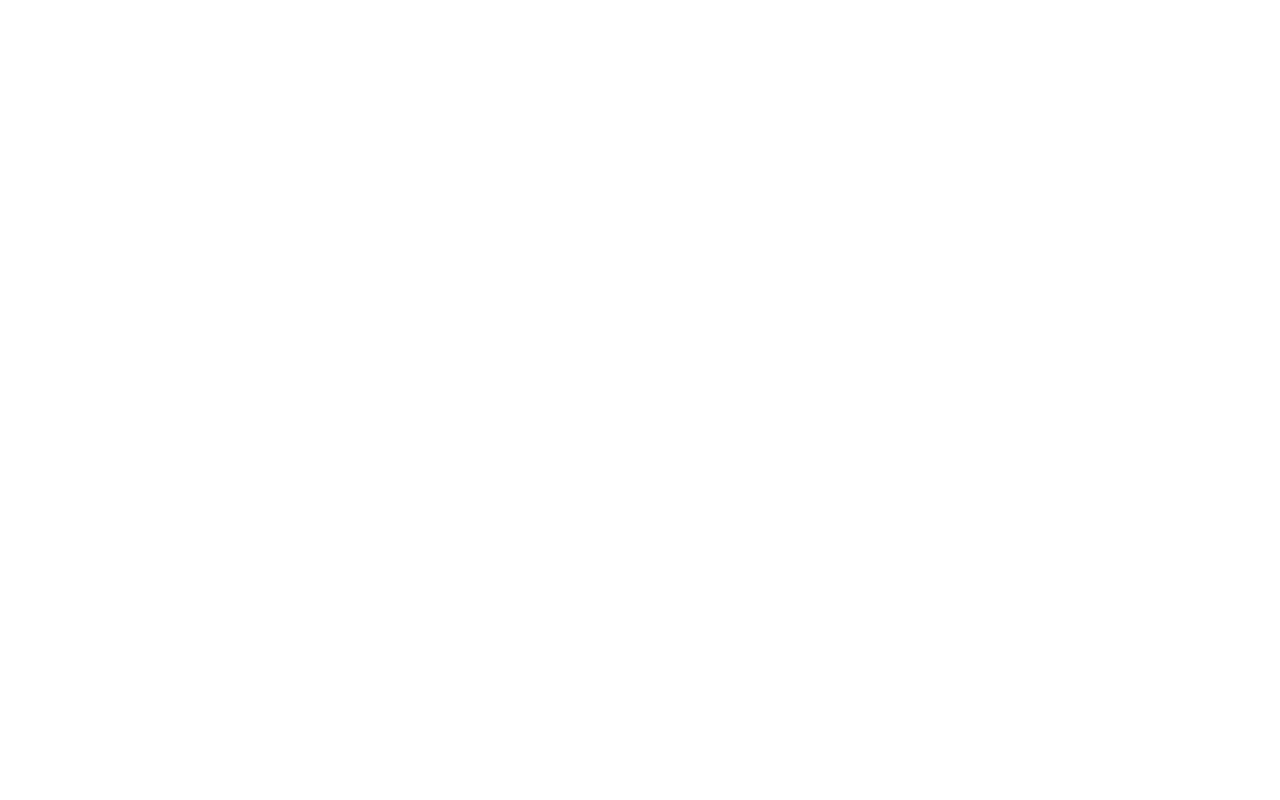
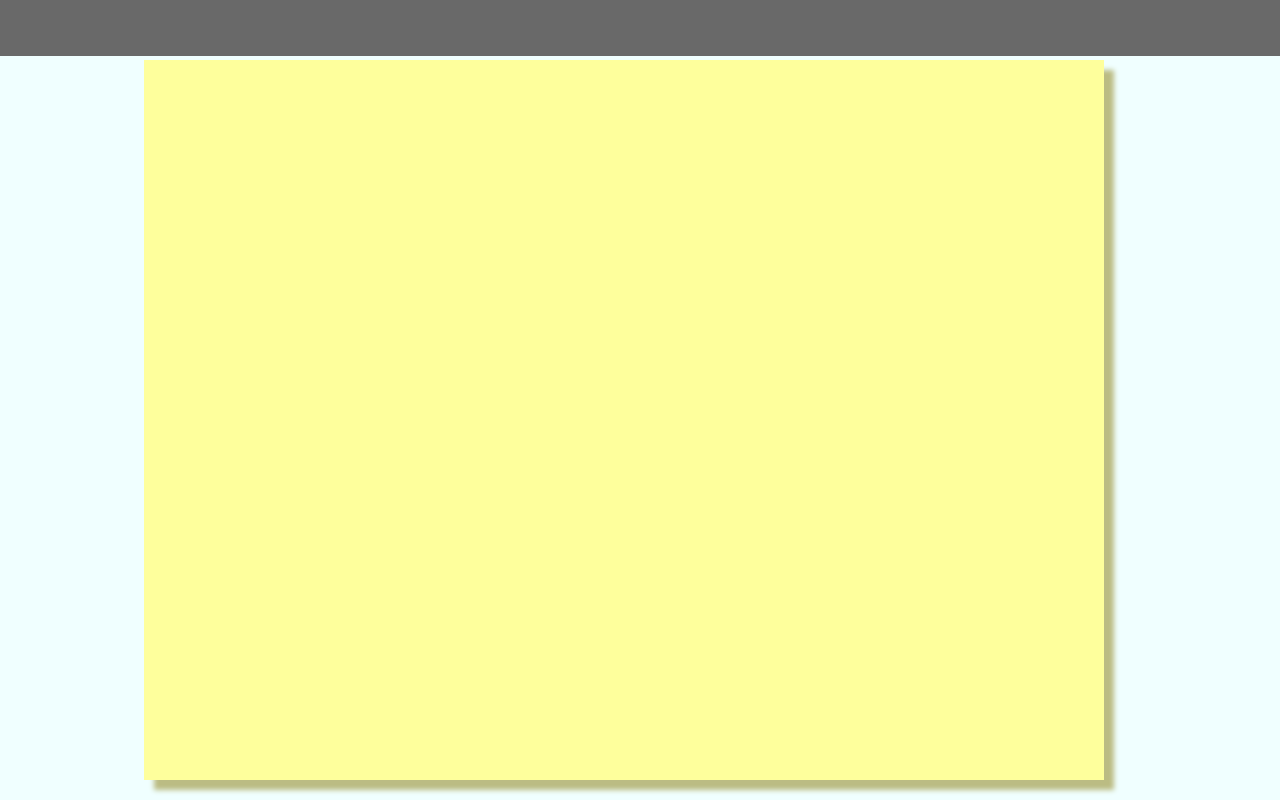
Before and after one commit to AEksell/TODO, a plain HTML site: page Index.html in a window 1280 px wide. Drawn offline with Linux system fonts and the light colour scheme.

Commit message:
Add foundation to UI
Navigation bar for feature such as saving and loading lists

Sticky note inspired div to write lists on with Title.

#5

```diff
--- a/Index.html
+++ b/Index.html
@@ -7,7 +7,13 @@
     <title>TODO LIST</title>
 </head>
 <body>
+    <div id="NavigationDiv">
 
+    </div>
+
+    <div id="MainDiv">
+
+    </div>
 
 
     <script src="script.js"></script>
--- a/style.css
+++ b/style.css
@@ -0,0 +1,35 @@
+body {
+    margin: 0;
+    padding: 0;
+    background-color: azure;
+}
+
+#NavigationDiv {
+    width: 100%;
+    height: 7vh;
+    position: absolute;
+    background-color: dimgray;
+}
+
+#MainDiv {
+    background-color: #feff9c;
+    border-radius: 0px;
+    box-shadow: 10px 10px 5px #bbbc83;
+    border-style: none;
+    width: 75%;
+    height: 90%;
+    transform: translateX(15%);
+    margin-top: 7.5vmin;
+    position: absolute;
+}
+
+@media screen and (max-height: 720px) {
+    #NavigationDiv {
+        background-color: black;
+        height: 60px;
+    }
+
+    #MainDiv {
+        margin-top: 10%;
+    }
+}
```
